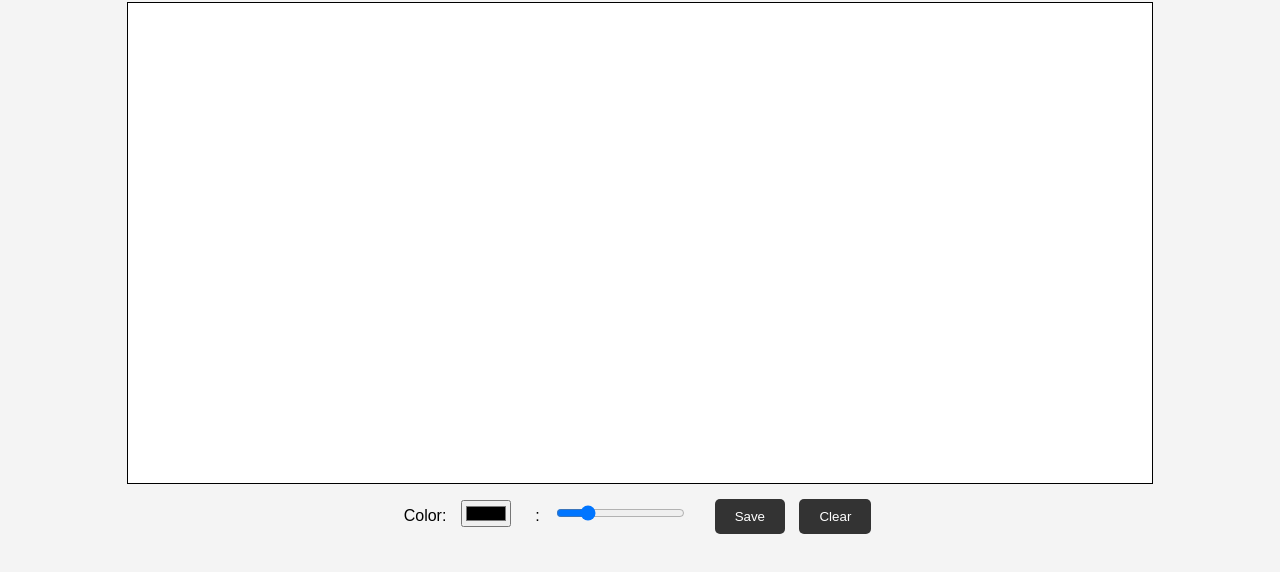
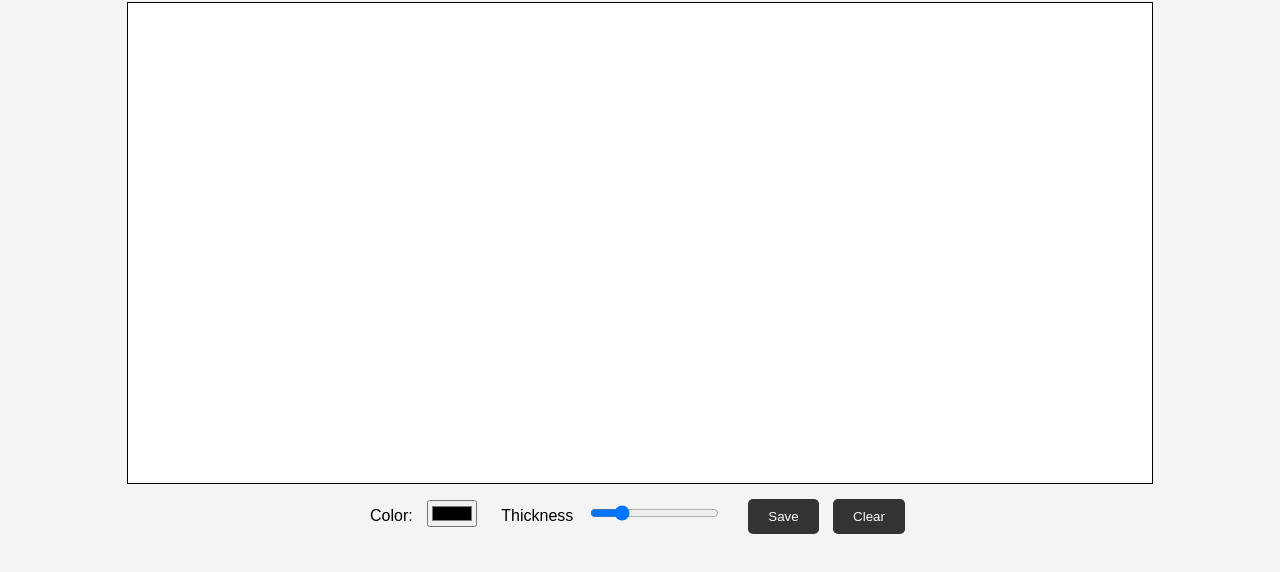
Before and after one commit to rodge122/paint, a plain HTML site: page index.html in a window 1280 px wide. Shown: the part 78-650 px from the top of the page. Drawn offline with Linux system fonts and the light colour scheme.

Commit message:
Update index.html

```diff
--- a/index.html
+++ b/index.html
@@ -12,7 +12,7 @@
     <div class="controls">
         <label for="color">Color:</label>
         <input type="color" id="color" value="#000000">
-        <label for="Thickness">:</label>
+        <label for="thickness">Thickness</label>
         <input type="range" id="thickness" min="1" max="20" value="5">
         <button id="save">Save</button>
         <button id="clear">Clear</button>
```
